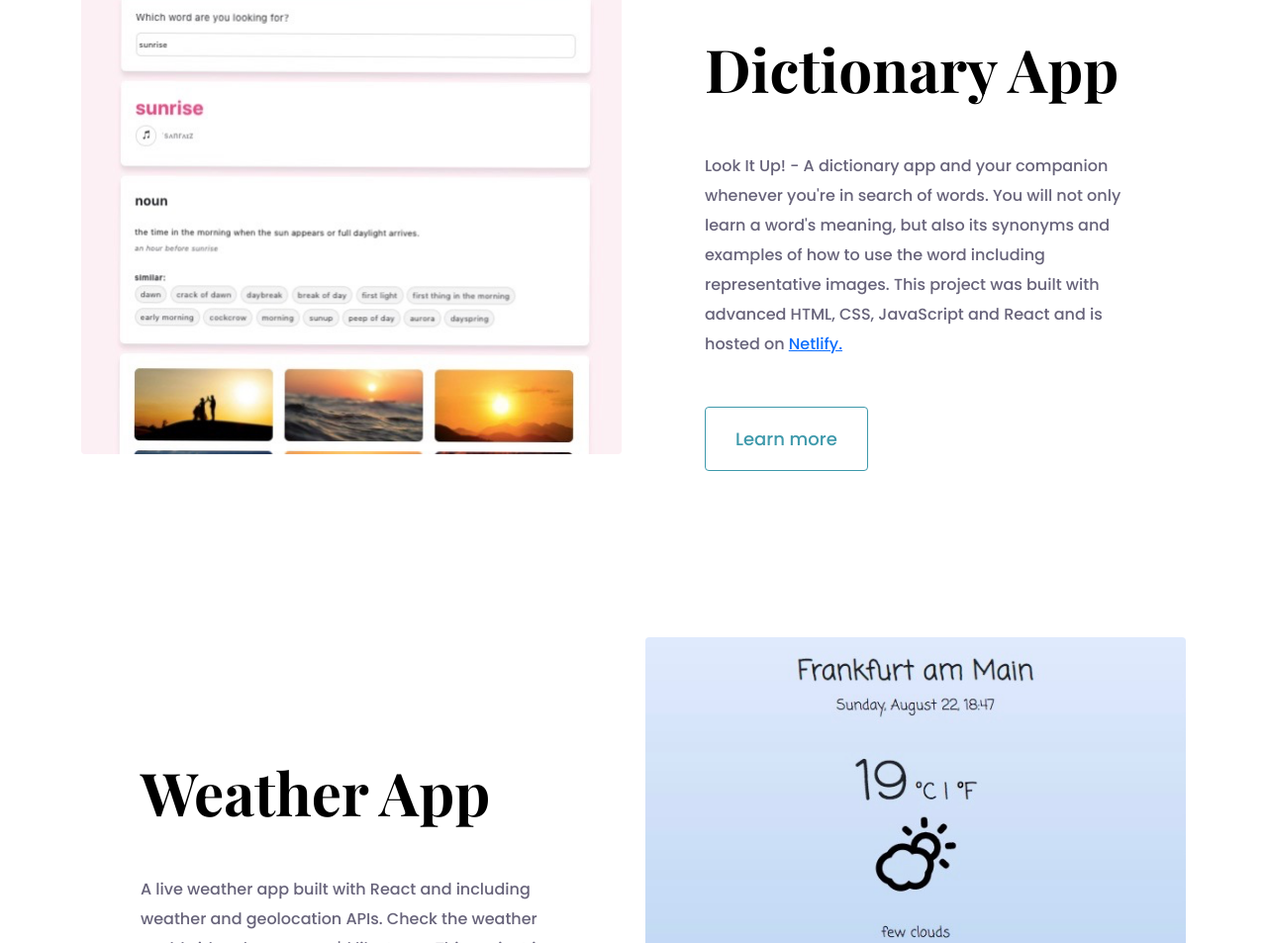
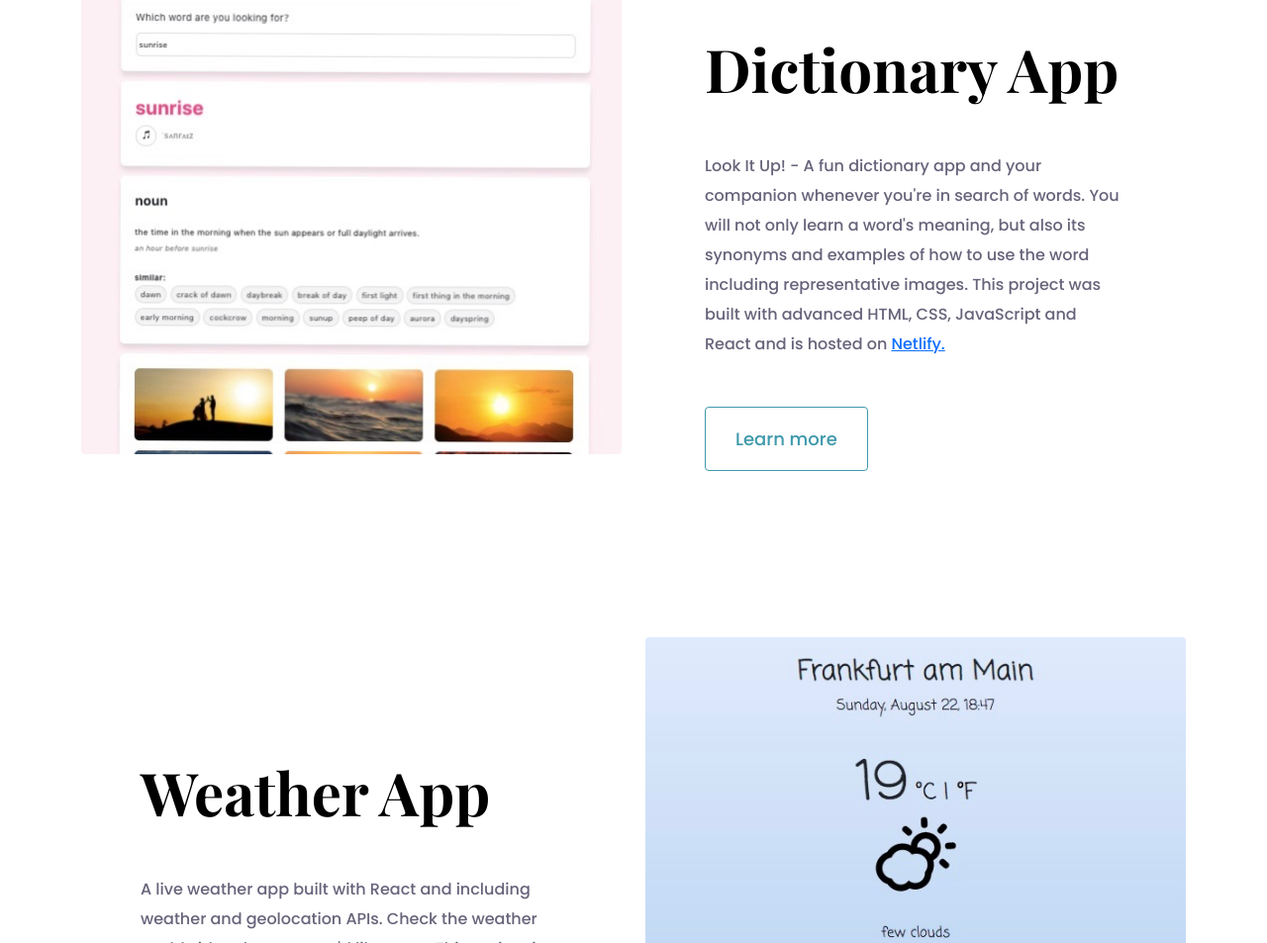
Before and after one commit to AnnaFLM/portfolio-project, a plain HTML site: page index.html in a window 1280 px wide. Shown: the part 874-1827 px from the top of the page at 99% size. Drawn offline with nearby package versions, Linux system fonts and the light colour scheme.

Commit message:
update content

```diff
--- a/index.html
+++ b/index.html
@@ -83,7 +83,7 @@
           <div class="project-description">
             <h2 class="mb-5">Dictionary App</h2>
             <p class="mb-5">
-              Look It Up! - A dictionary app and your companion whenever you're in search of words.
+              Look It Up! - A fun dictionary app and your companion whenever you're in search of words.
               You will not only learn a word's meaning, but also its synonyms and examples of how to use the word including representative images.
               This project was built with advanced HTML, CSS, JavaScript and React and is hosted on <a href="https://wizardly-kalam-30dacc.netlify.app" target="_blank">Netlify.
             </p>
```
